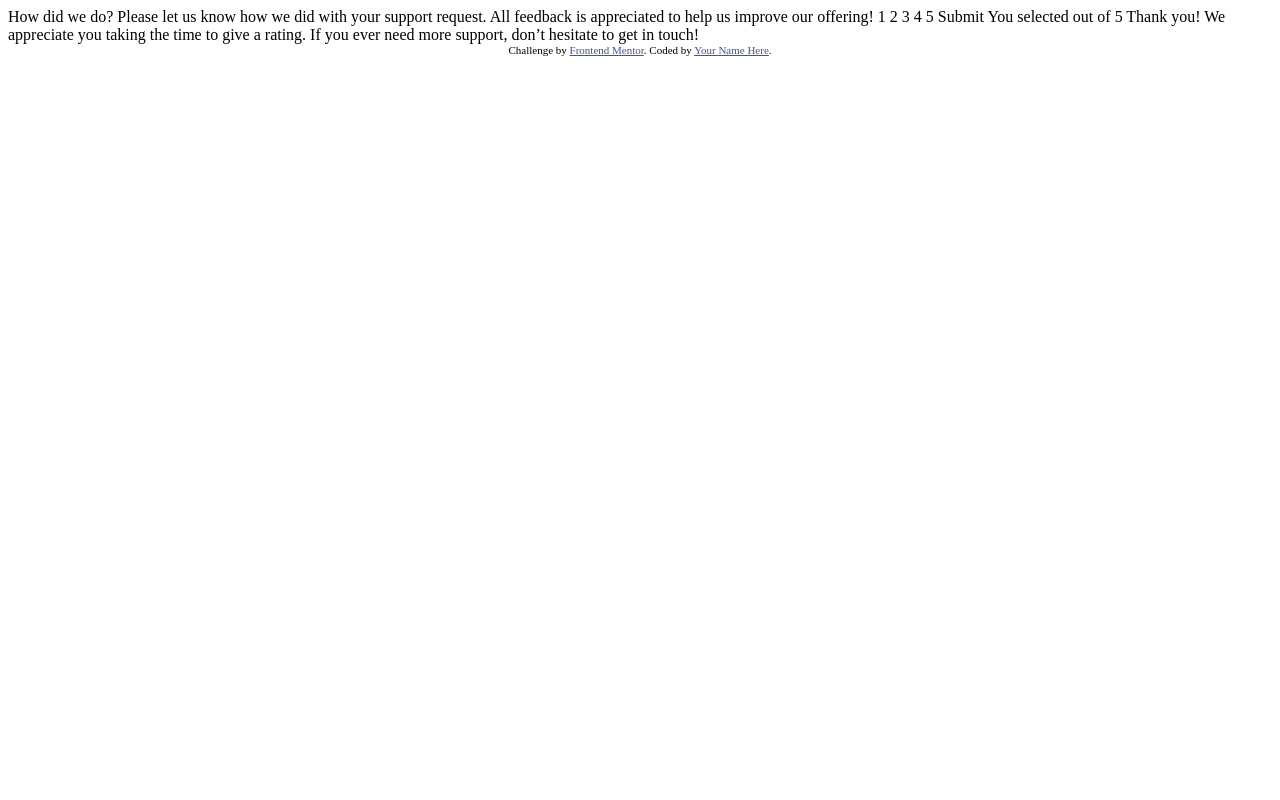
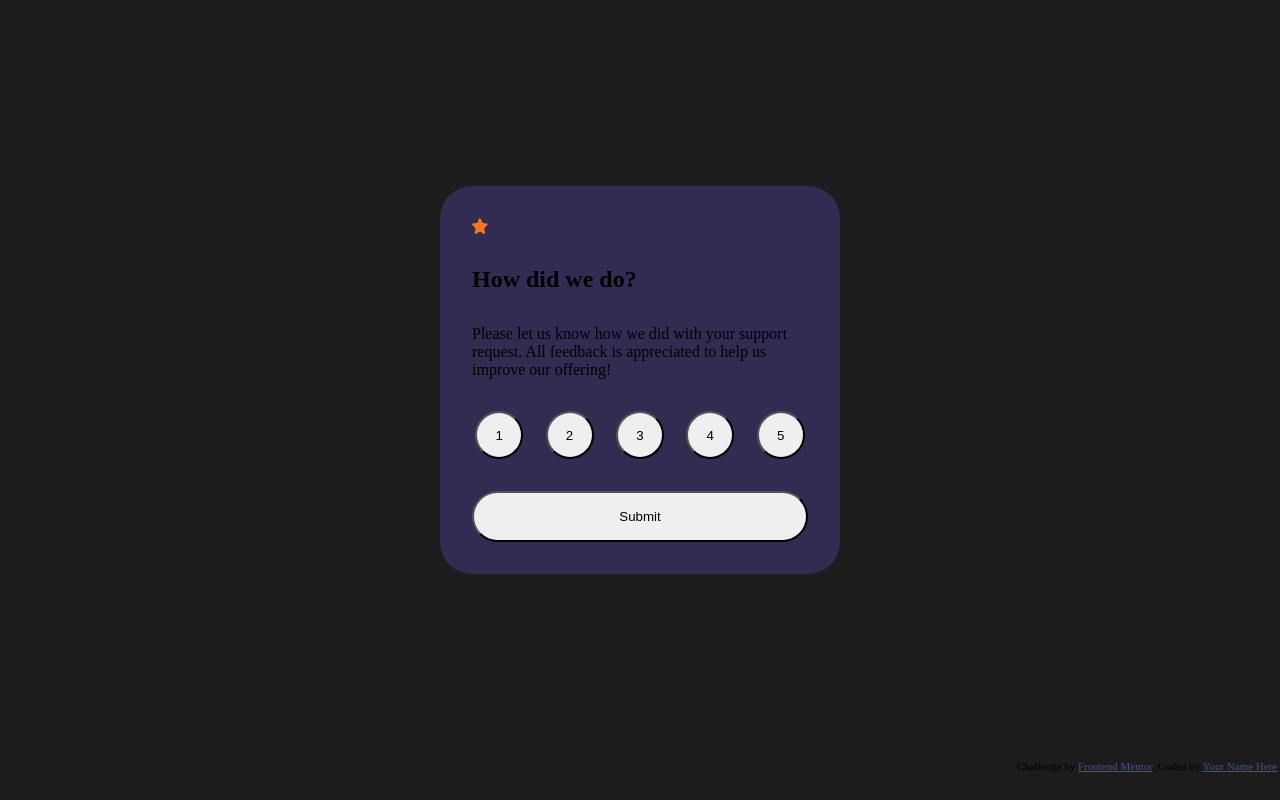
Before and after one commit to ABertie/HowDidWeDo, a plain HTML site: page index.html in a window 1280 px wide. Drawn offline with Linux system fonts and the light colour scheme.

Commit message:
basic styling

```diff
--- a/index.html
+++ b/index.html
@@ -8,42 +8,43 @@
 
   <title>Frontend Mentor | Interactive rating component</title>
 
-  <!-- Feel free to remove these styles or customise in your own stylesheet 👍 -->
-  <style>
-    .attribution { font-size: 11px; text-align: center; }
-    .attribution a { color: hsl(228, 45%, 44%); }
-  </style>
+  <!-- Stylesite -->
+
+  <link rel="stylesheet" href="style.css">
 </head>
 <body>
+  <main>
+  <seciton class="rating">
+    <img src="images/icon-star.svg" class="icon-star">
 
-  <!-- Rating state start -->
+    <h2>How did we do?</h2>
+    <p>Please let us know how we did with your support request. All feedback is appreciated to help us improve our offering!</p>
 
-  How did we do?
+    <div class="rating_choice">
+      <button class="rate">1</button>
+      <button class="rate">2</button>
+      <button class="rate">3</button>
+      <button class="rate">4</button>
+      <button class="rate">5</button>
+    </div>
 
-  Please let us know how we did with your support request. All feedback is appreciated
-  to help us improve our offering!
+    <button class="rating_submit">Submit</button>
 
-  1 2 3 4 5
+    </seciton>
 
-  Submit
+    <section class="thankYou">
 
-  <!-- Rating state end -->
+      <img src="images/icon-star.svg" class="icon-star">
+      <h3>You selected <span><!-- Add rating here --></span> out of 5</h3>
+      <h2>Thank you!</h2>
+      <p>We appreciate you taking the time to give a rating. If you ever need more support, don't hesitate to get in touch!</p>
 
-  <!-- Thank you state start -->
-
-  You selected <!-- Add rating here --> out of 5
-
-  Thank you!
-
-  We appreciate you taking the time to give a rating. If you ever need more support,
-  don’t hesitate to get in touch!
-
-  <!-- Thank you state end -->
-
-
-  <div class="attribution">
+    </section>
+  </main>
+  <section class="attribution">
     Challenge by <a href="https://www.frontendmentor.io?ref=challenge" target="_blank">Frontend Mentor</a>.
     Coded by <a href="#">Your Name Here</a>.
-  </div>
+  </section>
+  <script src="script.js"></script>
 </body>
 </html>
--- /dev/null
+++ b/style.css
@@ -0,0 +1,78 @@
+/* overall */
+* {
+    margin: 0;
+    padding: 0;
+    box-sizing: border-box;
+}
+
+body{
+    height: 100vh;
+    background-color: rgb(28, 28, 28);
+}
+
+main {
+    display: flex;
+    justify-content: center;
+    align-items: center;
+
+    height: 95%;
+}
+
+.icon-star{
+    height: 1rem;
+    width: 1rem;
+}
+
+button{
+    width: 3rem;
+    height: 3rem;
+    border-radius: 50%;
+}
+
+/* rating */
+.rating, .thankYou {
+    display: flex;
+    flex-direction: column;
+    gap: 2rem;
+
+    background-color: rgb(48, 44, 82);
+
+    width: 25rem;
+    padding: 2rem;
+    border-radius: 2rem;
+    margin: 1rem;
+}
+
+.rating_choice{
+    display: flex;
+    flex-direction: row;
+    gap: 1rem;
+}
+
+.rating_choice *{
+    margin: 0 auto;
+}
+
+.rating_submit {
+    height: auto;
+    width: auto;
+    padding: 1rem;
+    border-radius: 2rem;
+}
+
+
+/* thankYou */
+.thankYou {
+    display: none;
+}
+
+/* fodter */
+.attribution {
+    font-size: 11px;
+    text-align: center;
+    justify-self: flex-end;
+}
+
+.attribution a {
+    color: hsl(228, 45%, 44%);
+}
```
Also changed, not shown: script.js (added).
